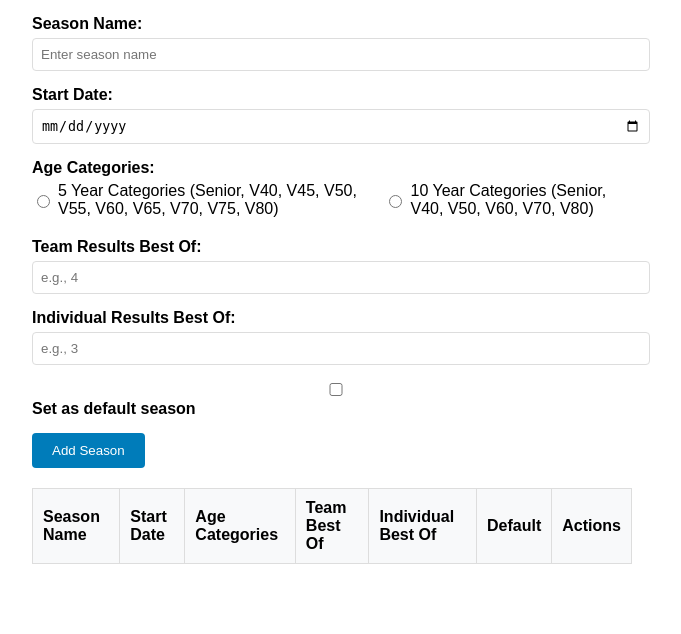
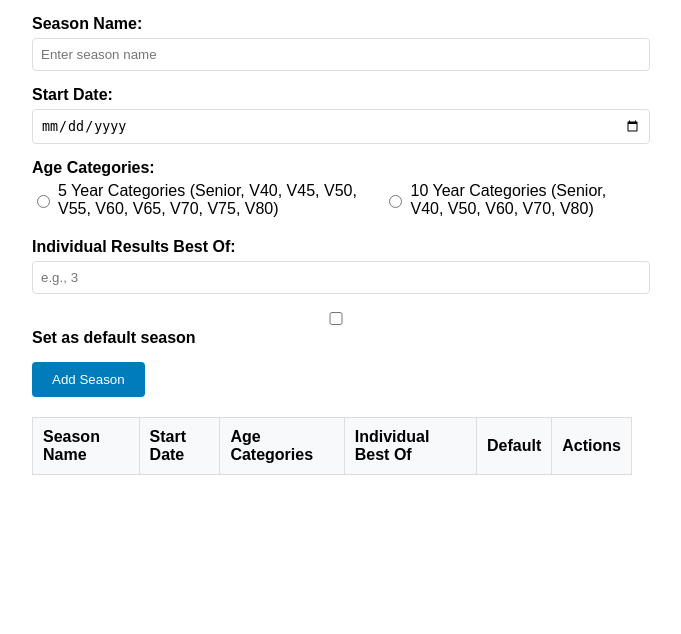
Before and after one commit to Romsey-Road-Runners/cc6-app, a Flask app: page /seasons in a window 1280 px wide. Shown: the part 387-1021 px from the top of the page, without its empty margins (308-989 px from the left). After the commit the page ends 862 px from the top, so only its background shows below. Run offline with Flask 3, Linux system fonts and the light colour scheme; the visitor is signed in with stand-in values (Sample User, id 1); data that the repository does not hold is empty.

Commit message:
Simplify and hopefully improve season results calculations

```diff
--- a/app/app.py
+++ b/app/app.py
@@ -552,7 +552,6 @@ def add_season():
     season_name = request.form.get("season_name", "").strip()
     start_date = request.form.get("start_date", "").strip()
     is_default = request.form.get("is_default") == "true"
-    team_results_best_of = request.form.get("team_results_best_of", "").strip()
     individual_results_best_of = request.form.get(
         "individual_results_best_of", ""
     ).strip()
@@ -587,7 +586,6 @@ def add_season():
             age_category_size,
             is_default,
             start_date,
-            team_results_best_of,
             individual_results_best_of,
         )
         flash("Season added successfully!")
@@ -618,7 +616,6 @@ def update_season(season_name):
     age_category_size = int(request.form.get("age_category_size", 5))
     start_date = request.form.get("start_date", "").strip()
     is_default = request.form.get("is_default") == "true"
-    team_results_best_of = request.form.get("team_results_best_of", "").strip()
     individual_results_best_of = request.form.get(
         "individual_results_best_of", ""
     ).strip()
@@ -633,8 +630,6 @@ def update_season(season_name):
             "start_date": start_date,
             "is_default": is_default,
         }
-        if team_results_best_of:
-            update_data["team_results_best_of"] = team_results_best_of
         if individual_results_best_of:
             update_data["individual_results_best_of"] = individual_results_best_of
 
--- a/app/database.py
+++ b/app/database.py
@@ -281,15 +281,12 @@ def create_season(
     age_category_size=5,
     is_default=False,
     start_date=None,
-    team_results_best_of=None,
     individual_results_best_of=None,
 ):
     """Create new season"""
     data = {"age_category_size": age_category_size, "is_default": is_default}
     if start_date:
         data["start_date"] = start_date
-    if team_results_best_of:
-        data["team_results_best_of"] = team_results_best_of
     if individual_results_best_of:
         data["individual_results_best_of"] = individual_results_best_of
     return db.collection("season").document(season_name).set(data)
--- a/app/templates/edit_season.html
+++ b/app/templates/edit_season.html
@@ -42,10 +42,7 @@
                 </label>
             </div>
         </div>
-        <div class="form-group">
-            <label for="team_results_best_of">Team Results Best Of:</label>
-            <input type="number" id="team_results_best_of" name="team_results_best_of" value="{{ season.get('team_results_best_of', '') if season else '' }}" placeholder="e.g., 4" min="1">
-        </div>
+
         <div class="form-group">
             <label for="individual_results_best_of">Individual Results Best Of:</label>
             <input type="number" id="individual_results_best_of" name="individual_results_best_of" value="{{ season.get('individual_results_best_of', '') if season else '' }}" placeholder="e.g., 3" min="1">
--- a/app/templates/seasons.html
+++ b/app/templates/seasons.html
@@ -46,10 +46,7 @@
                 </label>
             </div>
         </div>
-        <div class="form-group">
-            <label for="team_results_best_of">Team Results Best Of:</label>
-            <input type="number" id="team_results_best_of" name="team_results_best_of" placeholder="e.g., 4" min="1">
-        </div>
+
         <div class="form-group">
             <label for="individual_results_best_of">Individual Results Best Of:</label>
             <input type="number" id="individual_results_best_of" name="individual_results_best_of" placeholder="e.g., 3" min="1">
@@ -69,7 +66,7 @@
                 <th>Season Name</th>
                 <th>Start Date</th>
                 <th>Age Categories</th>
-                <th>Team Best Of</th>
+
                 <th>Individual Best Of</th>
                 <th>Default</th>
                 <th>Actions</th>
@@ -81,7 +78,7 @@
                 <td>{{ season.name }}</td>
                 <td>{{ season.get('start_date', '') }}</td>
                 <td>{{ season.age_category_size }} Year Categories</td>
-                <td>{{ season.get('team_results_best_of', '') }}</td>
+
                 <td>{{ season.get('individual_results_best_of', '') }}</td>
                 <td>{{ '✓' if season.get('is_default') else '' }}</td>
                 <td>
```
Also changed, not shown: app/api.py (+13 -13 lines), app/test_database.py (+2 -10 lines).
